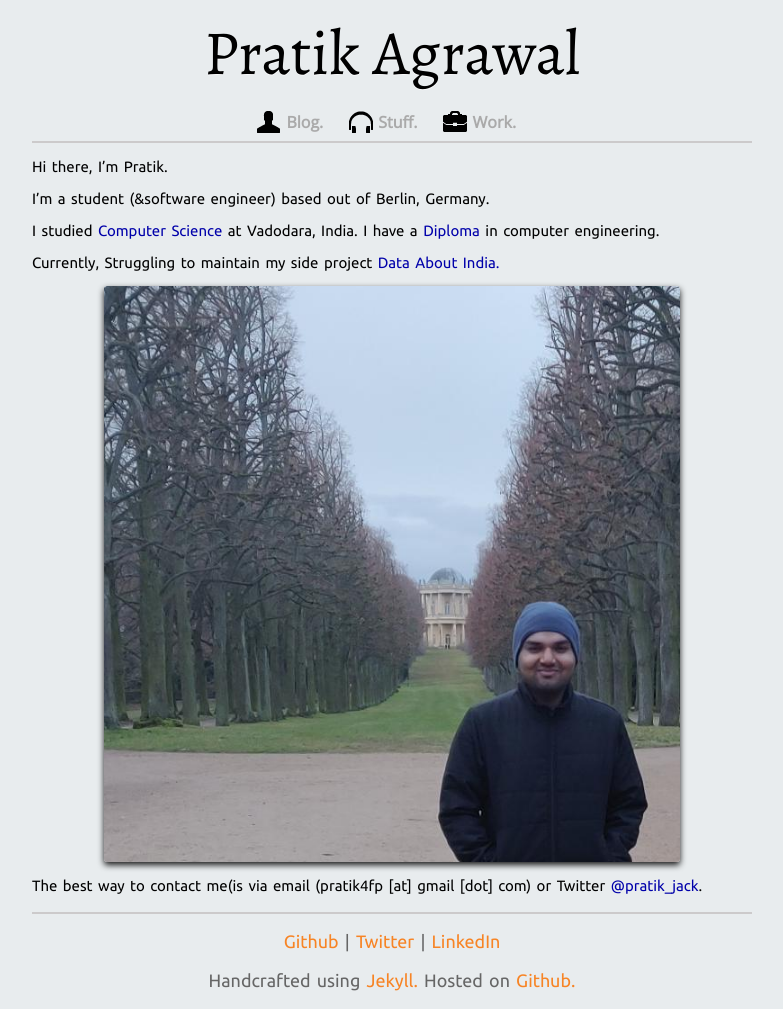
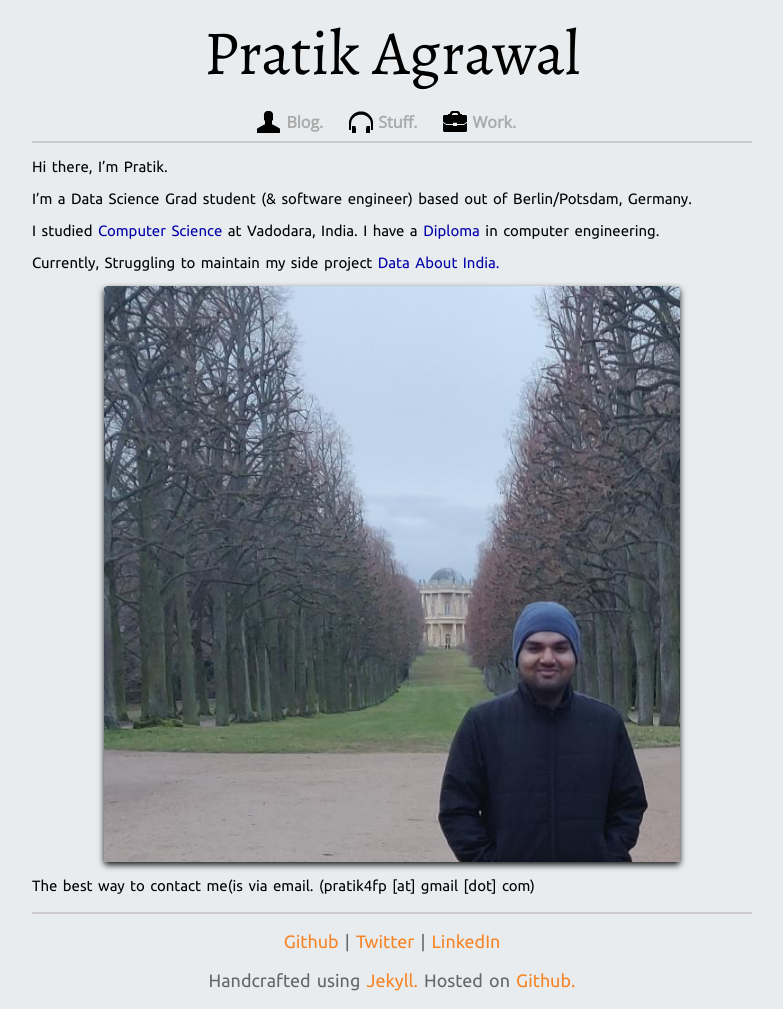
Before and after one commit to pratik98/pratik98.github.com, a Jekyll site: the page built from index.md, in a window 1280 px wide. Shown: the whole page, without its empty margins (248-1031 px from the left). Built offline with Jekyll 4.4.1, drawn with Linux system fonts in a browser that asks for light colours; nearby versions of some CDN libraries.

Commit message:
changed description

```diff
--- a/index.md
+++ b/index.md
@@ -6,7 +6,7 @@ title:  "Pratik Agrawal"
 
 Hi there, I'm Pratik.
 
-I'm a student (&software engineer) based out of Berlin, Germany.
+I'm a Data Science Grad student (& software engineer) based out of Berlin/Potsdam, Germany.
 
 I studied [Computer Science](http://www.msubaroda.ac.in) at Vadodara, India. I have a [Diploma](http://www.nirmauni.ac.in) in computer engineering.
 
@@ -16,5 +16,4 @@ Currently, Struggling to maintain my side project [Data About India.](http://dat
 
 
 
-The best way to contact me(is via email (pratik4fp [at] gmail [dot] com) or
-Twitter [@pratik_jack](https://twitter.com/pratik_jack).
+The best way to contact me(is via email. (pratik4fp [at] gmail [dot] com)
```
